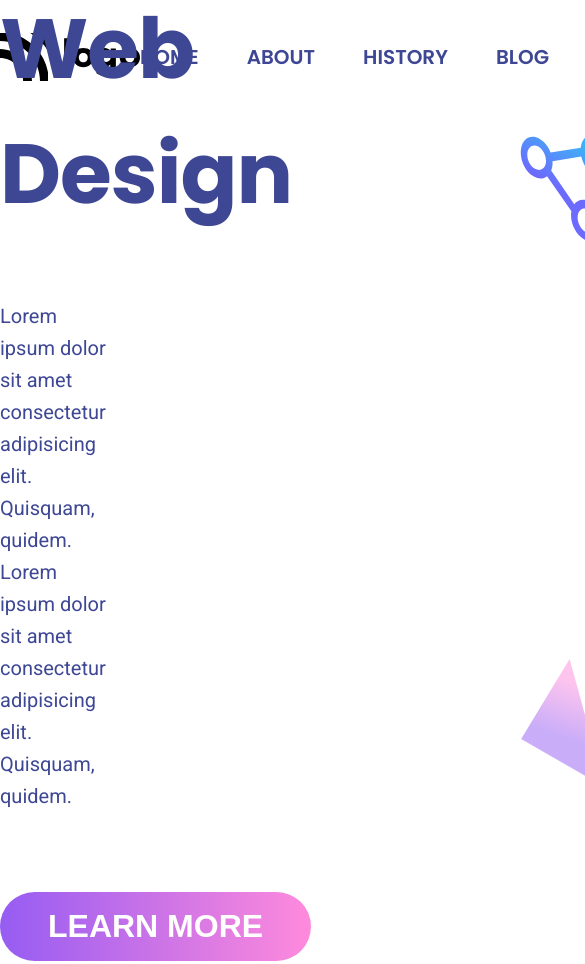
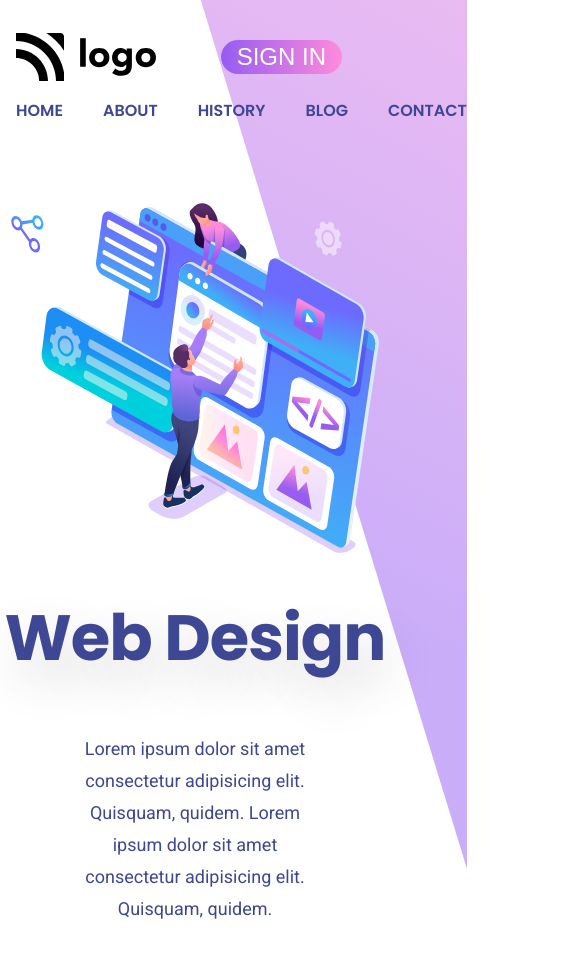
Before and after one commit to VipulBarjatya/HTML-CSS-MiniProject-08, a website: page index.html in a window 390 px wide. Shown: the top 964 px of the page, 585 px wide, since content can reach past the window. Drawn offline with Linux system fonts and the light colour scheme.

Commit message:
responsive

```diff
--- a/css/index.css
+++ b/css/index.css
@@ -8,6 +8,7 @@ html {
     background-image: url("../images/backcover.svg");
     background-repeat: no-repeat;
     background-size: 1250px;
+    position: relative;
     background-position-x: 680px;
     background-position-y: -150px;
 }
@@ -25,6 +26,7 @@ nav {
     align-items: center;
     justify-content: space-between;
     margin-top: 2rem;
+
 
 
 }
@@ -96,23 +98,166 @@ nav {
     border-radius: 50px;
 }
 
+.imgs-div {
+    position: relative;
+}
+
 .right-main-img {
     position: absolute;
     height: 1000px;
-    top: 100px;
-    left: 520px;
+    top: 0px;
+    left: -230px;
 }
 
 .vector-dot {
     position: absolute;
     width: 26px;
-    bottom: -20px;
-    left: 600px;
+    bottom: -40px;
+    left: -198px;
 }
 
 .vector-img {
     width: 130px;
     position: absolute;
-    bottom: -140px;
-    left: 520px;
+    bottom: -160px;
+    left: -280px;
 }
+
+@media(max-width:1520px) {
+
+    .left-section {
+        padding-left: 2rem;
+    }
+
+
+    .left-section h4 {
+        padding-right: 5rem;
+    }
+
+    .right-main-img {
+        height: 800px;
+        left: -138px;
+    }
+
+    .vector-img {
+        width: 104px;
+        left: -160px;
+    }
+
+    .vector-dot {
+        width: 21px;
+        left: -118px;
+    }
+
+}
+
+@media(max-width:1200px) {
+
+    nav {
+        margin-left: 1rem;
+        margin-right: 1rem;
+    }
+
+    .nav-items {
+        gap: 1rem;
+    }
+
+    .intro-section {
+        display: flex;
+        flex-direction: column-reverse;
+    }
+
+    .left-section {
+        padding: 0;
+        align-items: center;
+        text-align: center;
+    }
+
+    .left-section h1 {
+        margin-top: 1rem;
+        margin-bottom: 3rem;
+    }
+
+    .left-section h4 {
+        margin-bottom: 4rem;
+    }
+
+    .imgs-div {
+        /* height: 300px; */
+        display: flex;
+        justify-content: center;
+        padding: 5rem 0 0 0;
+    }
+
+
+    .right-main-img {
+        position: static;
+        height: 500px;
+    }
+
+    .left-section h1 {
+        text-shadow: 10px 20px 50px rgba(0, 0, 0, 0.15);
+    }
+
+    .learn-more-btn {
+        margin-bottom: 4rem;
+    }
+
+    .vector-img {
+        display: none;
+    }
+
+    .vector-dot {
+        display: none;
+    }
+
+
+    .left-section h4 {
+        padding: 0 5rem;
+        text-shadow: 10px 20px 50px rgba(0, 0, 0, 0.15);
+    }
+
+    html {
+        background-position-x: 400px;
+        background-position-y: 0px;
+    }
+}
+
+@media(max-width:768px) {
+    nav {
+        flex-wrap: wrap;
+    }
+
+    .signin-btn {
+        margin: 0 2rem;
+        font-size: 24px;
+    }
+
+    .nav-items {
+        padding-top: 1rem;
+        gap: 2.5rem;
+        margin: 0 auto;
+        order: 2;
+    }
+
+    .nav-item {
+        font-size: 16px;
+    }
+
+    .right-main-img {
+        height: 350px;
+    }
+
+    .left-section h1 {
+        font-size: 64px;
+    }
+
+    .left-section h4 {
+        font-size: 18px;
+    }
+
+    html {
+        background-position-x: 200px;
+        background-position-y: 0px;
+    }
+}
```
